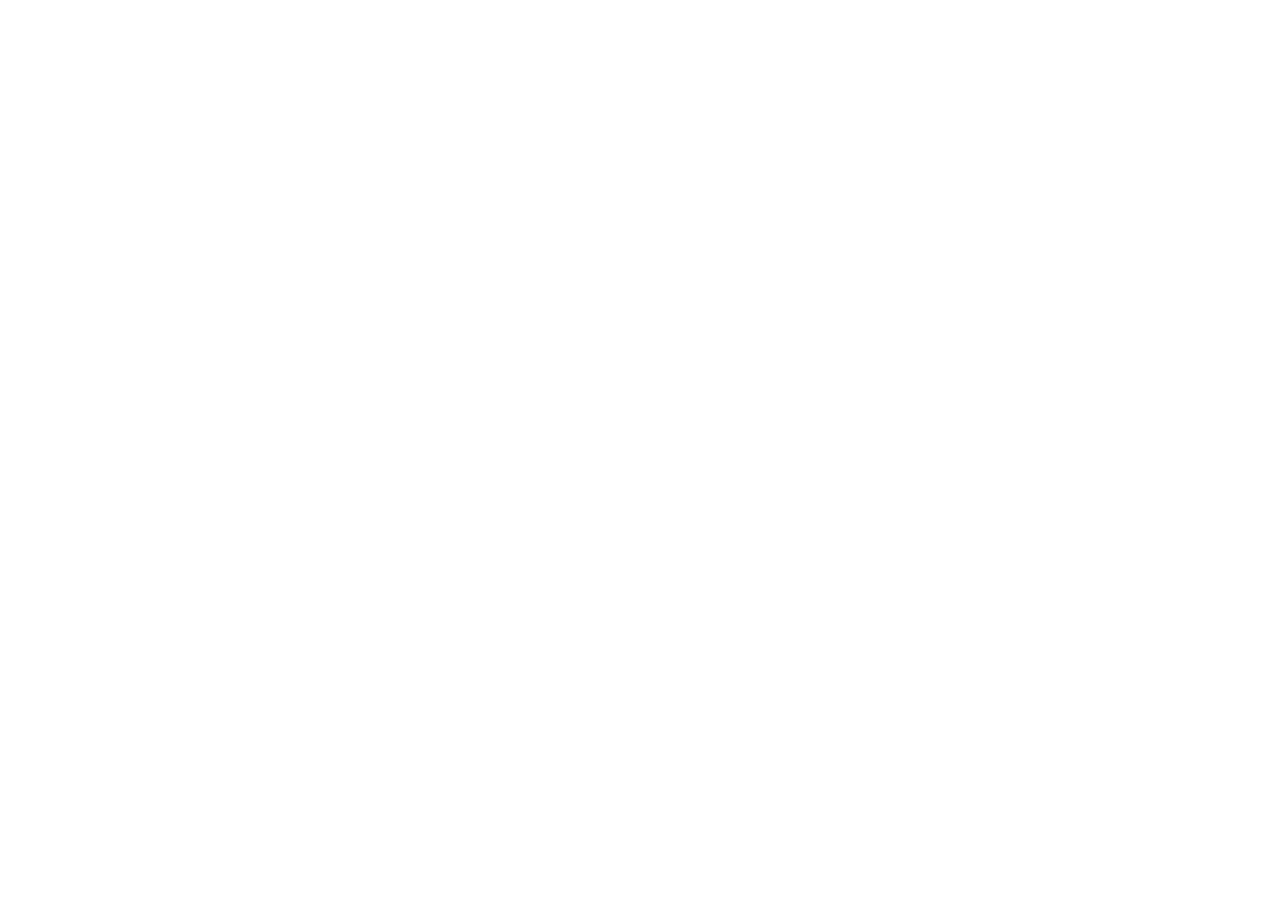
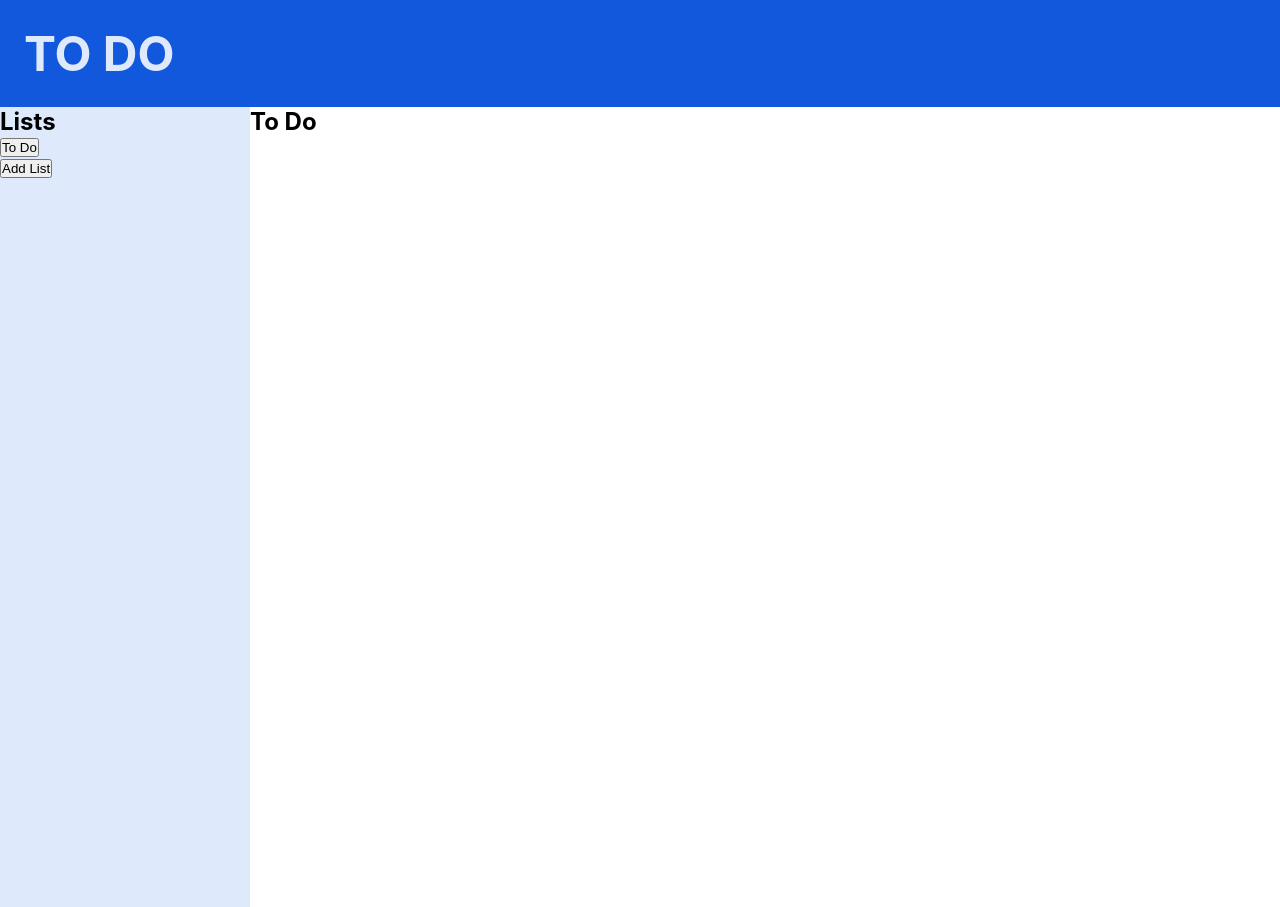
Before and after one commit to Derrickdog/to-do, a plain HTML site: page index.html in a window 1280 px wide. Before the commit the page ends 800 px from the top, so only its background shows below. Drawn offline with Linux system fonts and the light colour scheme.

Commit message:
Add styles.css

```diff
--- a/index.html
+++ b/index.html
@@ -5,8 +5,21 @@
     <meta http-equiv="X-UA-Compatible" content="IE=edge">
     <meta name="viewport" content="width=device-width, initial-scale=1.0">
     <title>To Do</title>
+    <link rel="stylesheet" href="styles.css">
 </head>
 <body>
-
+    <header>
+        <h1>TO DO</h1>
+    </header>
+    <div class="container">
+        <nav>
+            <h2>Lists</h2>
+            <button class="nav-btn">To Do</button><br>
+            <button class="nav-btn">Add List</button>
+        </nav>
+        <main>
+            <h2>To Do</h2>
+        </main>
+    </div>
 </body>
 </html>
--- /dev/null
+++ b/styles.css
@@ -0,0 +1,29 @@
+*{
+    padding: 0;
+    margin: 0;
+}
+
+body{
+    font-family: -apple-system, BlinkMacSystemFont, 'Segoe UI', Roboto, Oxygen, Ubuntu, Cantarell, 'Open Sans', 'Helvetica Neue', sans-serif;
+}
+
+header{
+    background-color: #1258DC;
+    color: #DEE9FC;
+    /* background-color: #333;
+    color: white; */
+    padding: 24px;
+    /* text-align: center; */
+    font-size: 1.5rem;
+}
+
+.container{
+    display: flex;
+}
+
+nav{
+    width: 250px;
+    height: 100vh;
+    background-color: #DEE9FC;
+    /* background-color: #DDD; */
+}
```
